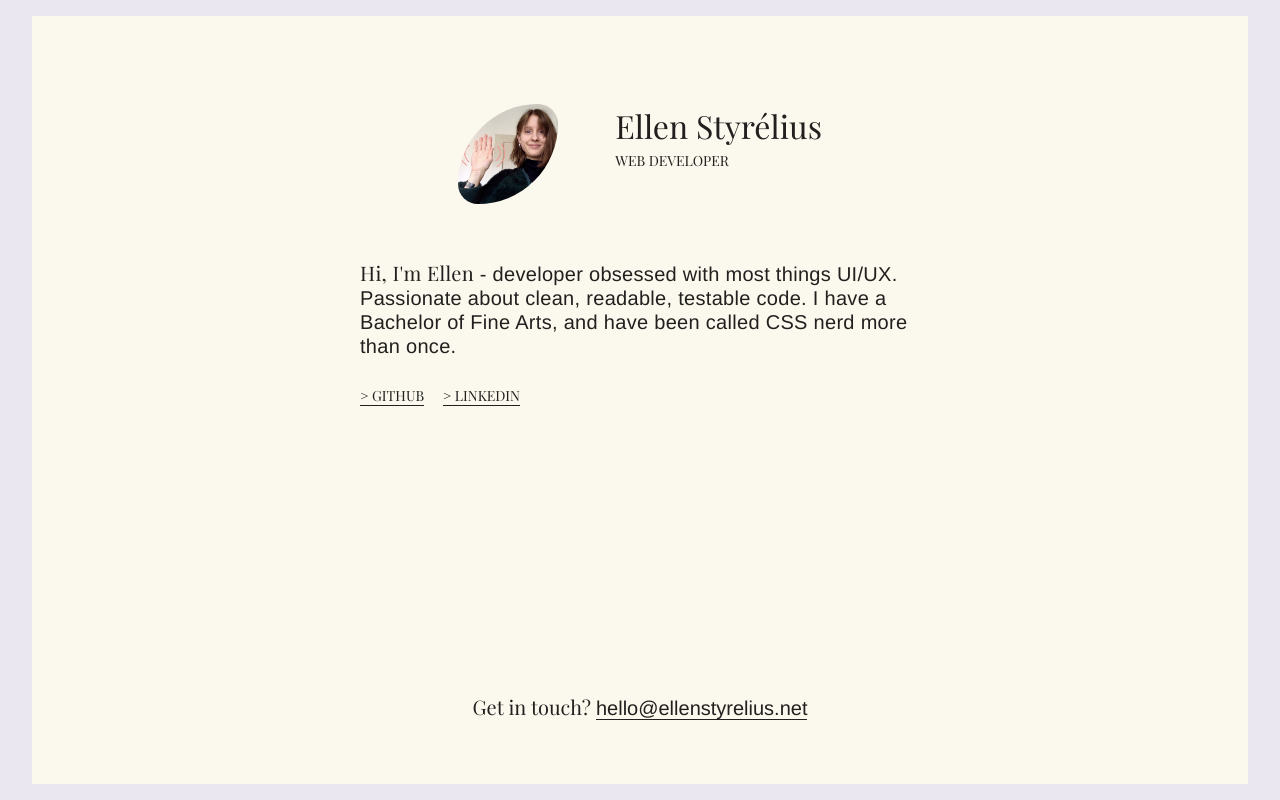
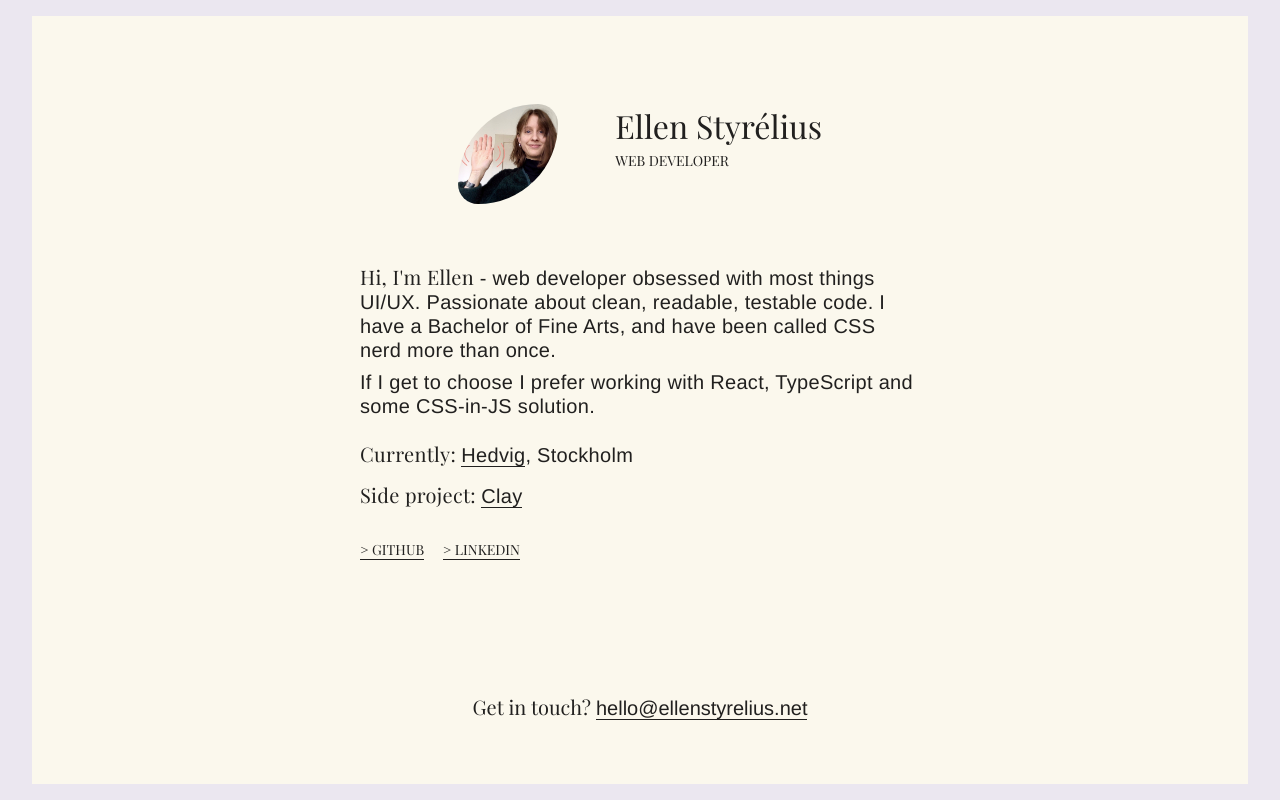
Before and after one commit to styrelius/about-me, a React (Create React App) app: page / in a window 1280 px wide. Built offline with nearby package versions, Linux system fonts and the light colour scheme.

Commit message:
Add some content to the Presentation component

```diff
--- a/src/components/presentation.jsx
+++ b/src/components/presentation.jsx
@@ -2,7 +2,10 @@ import React from 'react'
 import styled from 'styled-components/macro'
 
 import { mobileScreen } from '../styles/media-queries'
-import { fonts, fontSizes } from '../styles/styles'
+import { fonts, fontSizes, colors } from '../styles/styles'
+
+const { helveticaNeue } = fonts
+const { black, darkGrey } = colors
 
 const Container = styled.section({
   width: 560,
@@ -14,10 +17,10 @@ const Container = styled.section({
   alignItems: 'center',
 })
 
-const PresentationText = styled.p({
+const PresentationText = styled.div({
   width: '100%',
-  padding: '4px 0',
-  fontFamily: fonts.helveticaNeue,
+  padding: '8px 0',
+  fontFamily: helveticaNeue,
   fontSize: fontSizes.md,
   fontWeight: 200,
   lineHeight: 1.2,
@@ -31,13 +34,40 @@ const FirstWords = styled.span({
   fontFamily: fonts.playfairDisplay,
 })
 
+const Link = styled.a({
+  fontFamily: helveticaNeue,
+  borderBottom: '1px solid' + black,
+  color: black,
+  textDecoration: 'none',
+  ':hover': {
+    color: darkGrey,
+    cursor: 'pointer',
+  },
+})
+
 export function Presentation() {
   return (
     <Container>
       <PresentationText>
-        <FirstWords>Hi, I'm Ellen</FirstWords> - developer obsessed with most things UI/UX.
+        <FirstWords>Hi, I'm Ellen</FirstWords> - web developer obsessed with most things UI/UX.
         Passionate about clean, readable, testable code. I have a Bachelor of Fine Arts, and have
         been called CSS nerd more than once.
+        <PresentationText>
+          If I get to choose I prefer working with React, TypeScript and some CSS-in-JS solution.
+        </PresentationText>
+      </PresentationText>
+      <PresentationText>
+        <FirstWords>Currently: </FirstWords>
+        <Link target="_blank" href="https://www.hedvig.com/">
+          Hedvig
+        </Link>
+        , Stockholm
+      </PresentationText>
+      <PresentationText>
+        <FirstWords>Side project: </FirstWords>
+        <Link target="_blank" href="https://clay.so/">
+          Clay
+        </Link>
       </PresentationText>
     </Container>
   )
```
